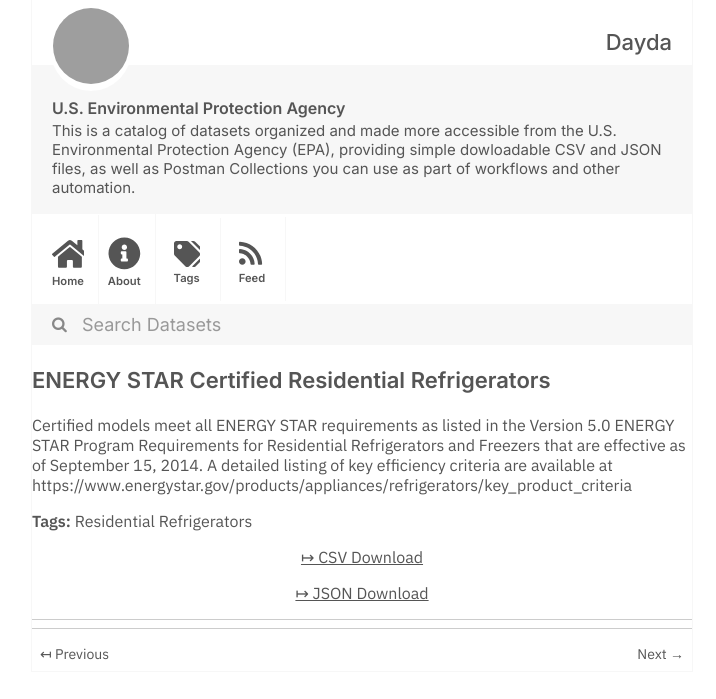
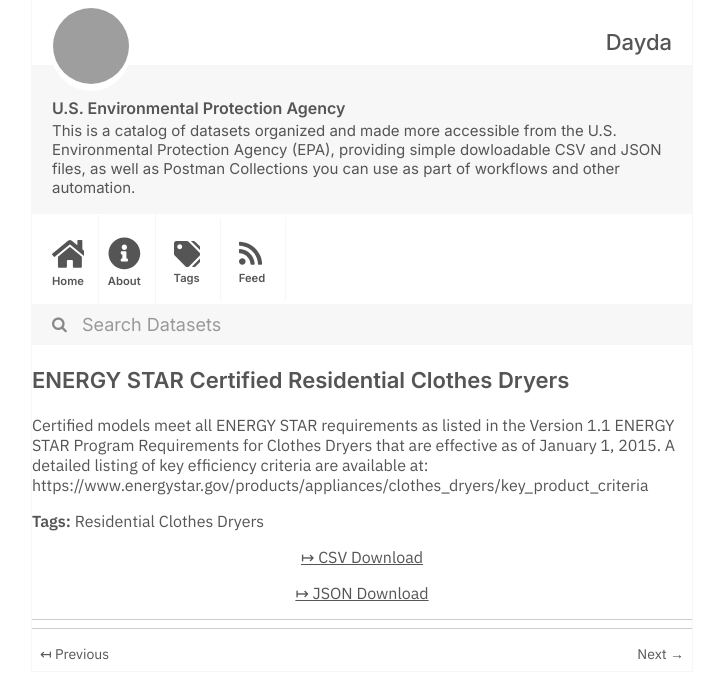
Before and after one commit to dayda-entities/us-environmental-protection-agency, a Jekyll site: the page built from _posts/2020-11-12-energy-star-certified-resident.md, in a window 1280 px wide, cut to the strip 0-699 px from the top of the page. Shown: the whole strip, without its empty margins (278-994 px from the left). Built offline with Jekyll 4.4.1, drawn with Linux system fonts in a browser that asks for light colours; grey boxes are pictures that could not be loaded.

```diff
--- a/_posts/2020-11-12-energy-star-certified-resident.md
+++ b/_posts/2020-11-12-energy-star-certified-resident.md
@@ -1,15 +1,15 @@
 ---
-title: ENERGY STAR Certified Residential Refrigerators
-created: '2020-11-12T14:52:30.191640'
-modified: '2021-05-15T10:46:22.244292'
+title: ENERGY STAR Certified Residential Clothes Dryers
+created: '2020-11-12T14:52:34.755844'
+modified: '2021-05-15T10:46:48.914701'
 state: active
 type: dataset
 tags:
-  - Residential Refrigerators
+  - Residential Clothes Dryers
 groups: []
-csv_url: 'https://data.energystar.gov/api/views/p5st-her9/rows.csv?accessType=DOWNLOAD'
-json_url: 'https://data.energystar.gov/api/views/p5st-her9/rows.json?accessType=DOWNLOAD'
+csv_url: 'https://data.energystar.gov/api/views/t9u7-4d2j/rows.csv?accessType=DOWNLOAD'
+json_url: 'https://data.energystar.gov/api/views/t9u7-4d2j/rows.json?accessType=DOWNLOAD'
 layout: post
 
 ---
-Certified models meet all ENERGY STAR requirements as listed in the Version 5.0 ENERGY STAR Program Requirements for Residential Refrigerators and Freezers that are effective as of September 15, 2014. A detailed listing of key efficiency criteria are available at https://www.energystar.gov/products/appliances/refrigerators/key_product_criteria
+Certified models meet all ENERGY STAR requirements as listed in the Version 1.1 ENERGY STAR Program Requirements for Clothes Dryers that are effective as of January 1, 2015. A detailed listing of key efficiency criteria are available at: https://www.energystar.gov/products/appliances/clothes_dryers/key_product_criteria
```
